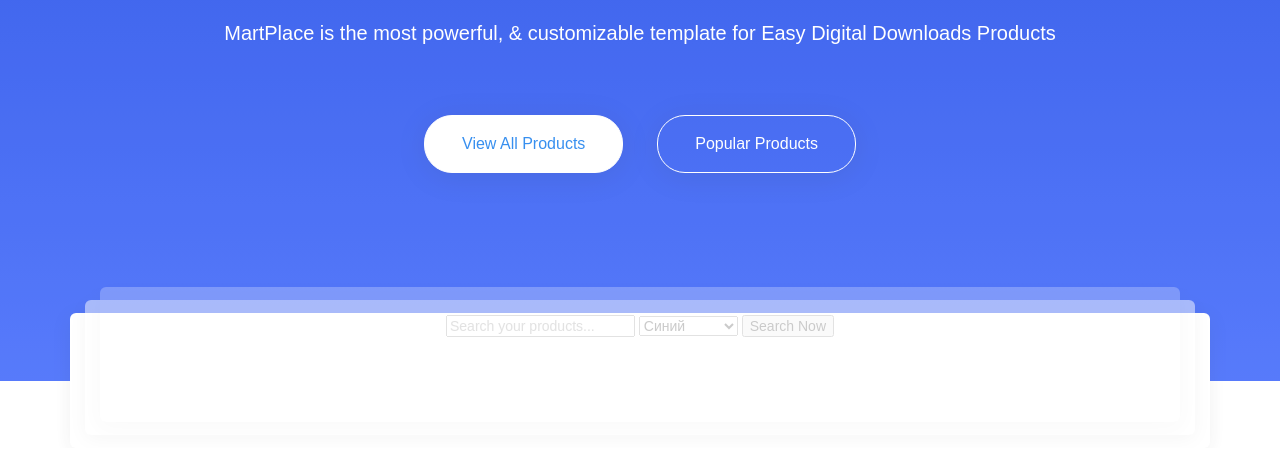
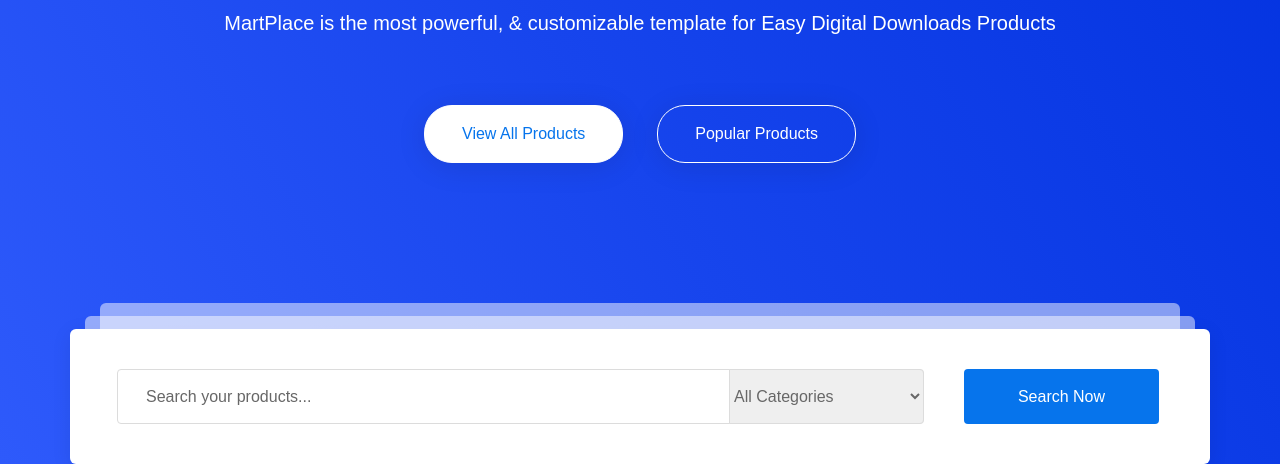
Before and after one commit to Le0Mag/Martplace, a website: page app/index.html in a window 1280 px wide. Shown: the part 525-989 px from the top of the page. Drawn offline with nearby package versions, Linux system fonts and the light colour scheme; files that its build step writes are made by us from their sources.

Commit message:
added search all

```diff
--- a/app/index.html
+++ b/app/index.html
@@ -103,14 +103,14 @@
           <button type="button">Popular Products</button>
         </div>
         <div class="search__inner--box1">
-          <div class="search__inner--box2">
-            <div class="search__inner--box3">
+          <!-- <div class="search__inner--box2">
+            <div class="search__inner--box3"> -->
           <div class="search__inner-form">
             <form action=" ">
               <input type="text" placeholder="Search your products..." required>
 
               <select name="user_profile_color_1">
-              <option value="1">Синий</option>
+                <option value="1">All Categories</option>
                 <option value="2">Зеленый</option>
                 <option value="3">Желтый</option>
                 <option value="4">Красный</option>
@@ -123,8 +123,8 @@
               </button>
             </form>
           </div>
-        </div>
-      </div>
+          <!-- </div>
+      </div> -->
         </div>
       </div>
     </div>
--- a/app/scss/style.scss
+++ b/app/scss/style.scss
@@ -122,7 +122,7 @@
     border: 1px solid #d9dfe5;
     font-size: 15px;
     padding-left: 24px;
-    padding-right: 116px;
+    padding-right: 80px;
     outline-color: transparent;
     &::placeholder {
       color: #898f96;
@@ -132,6 +132,8 @@
     position: absolute;
     border: none;
     padding: 14px 27px 13px;
+    width: 70px;
+    height: 46px;
     background-color: $blue;
     border-radius: 23px;
     right: -1px;
@@ -146,15 +148,16 @@
 
 .search {
   background-color: #2b2b2b;
-  height: 726px;
-  background-image: linear-gradient(180deg, rgb(0,48,222) 0%, rgb(23,69,237) 54%, rgb(46,90,251) 100%);
-  opacity: 0.8;
+  min-height: 726px;
+  background-image: -webkit-gradient(linear, right top, left bottom, from(#0030de), color-stop(54%, #1745ed), to(#2e5afb));
+  // background-image: linear-gradient(180deg, rgb(0, 49, 224) 0%, rgb(23,69,237) 54%, rgb(46,90,251) 100%);
+  // opacity: 0.8;
 }
 
 .search__inner {
   text-align: center;
   &-title {
-    padding-top: 184px;
+    padding-top: 174px;
     font-size: 60px;
     line-height: 70px;
     color: #f3f3f8;
@@ -177,7 +180,7 @@
 .search__inner-btn {
   text-align: center;
   button {
-    margin: 0 15px 140px;
+    margin: 0 15px 166px;
     box-shadow: 0px 4px 30px 0px rgba(0, 0, 0, 0.1);
     border: 1px solid #fff;
     background-color: transparent;
@@ -195,9 +198,7 @@
   color: $blue;
 }
 
-.search__inner--box1,
-.search__inner--box2,
-.search__inner--box3 {
+.search__inner--box1 {
   position: relative;
   height: 135px;
   max-width: 1140px;
@@ -205,38 +206,88 @@
   background-color: #fff;
   box-shadow: 0px 4px 20px 0px rgba(0, 0, 0, 0.08);
   border-radius: 6px;
-  opacity: 1;
+  z-index: 10;
+  &::before {
+    content: '';
+    max-width: 1110px;
+    height: 135px;
+    opacity: 0.502;
+    background-color: #fff;
+    border-radius: 6px;
+    position: absolute;
     z-index: 5;
-}
-
-.search__inner--box2,
-.search__inner--box3 {
-  max-width: 1110px;
-  opacity: 0.502;
-  position: absolute;
-  z-index: 3;
     top: -13px;
     left: 0;
     right: 0;
     margin: 0 auto;
   }
-
-.search__inner--box3{
+  &::after {
+    content: '';
     max-width: 1080px;
+    height: 135px;
+    opacity: 0.502;
+    background-color: #fff;
+    border-radius: 6px;
     position: absolute;
     z-index: 1;
+    top: -26px;
+    left: 0;
+    right: 0;
+    margin: 0 auto;
+  }
 }
 
 .search__inner-form {
   position: relative;
-  margin: 28px auto;
-  max-width: 615px;
+  margin-left: 47px;
+  padding-top: 40px;
+  max-width: 807px;
+  z-index: 15;
   width: 100%;
-
+  input {
+    display: block;
+    width: 100%;
+    height: 55px;
+    border: 1px solid #dcdcdc;
+    border-radius: 4px;
+    font-size: 16px;
+    line-height: 42px;
+    padding-left: 28px;
+    padding-right: 210px;
+    outline: none;
+    color: #676767;
+    &::placeholder {
+      color: #676767;
+      font-size: 16px;
+    }
+  }
+  select {
+    position: absolute;
+    bottom: 0;
+    right: 0;
+    height: 55px;
+    width: 195px;
+    color: #676767;
+    font-size: 16px;
+    border: 1px solid #dcdcdc;
+    border-radius: 0 4px 4px 0;
+    outline: none;
+  }
+  button {
+    position: absolute;
+    bottom: 0;
+    right: -235px;
+    margin-left: 30px;
+    background-color: $blue;
+    border-radius: 4px;
+    border: none;
+    color: #fff;
+    font-size: 16px;
+    height: 55px;
+    width: 195px;
+    cursor: pointer;
+    outline: none;
+  }
 }
 
-
-
-
-
 // end search
```
Also changed, not shown: app/scss/_vars.scss (line endings or trailing spaces). Lines whose indentation alone changed are shown as unchanged.
